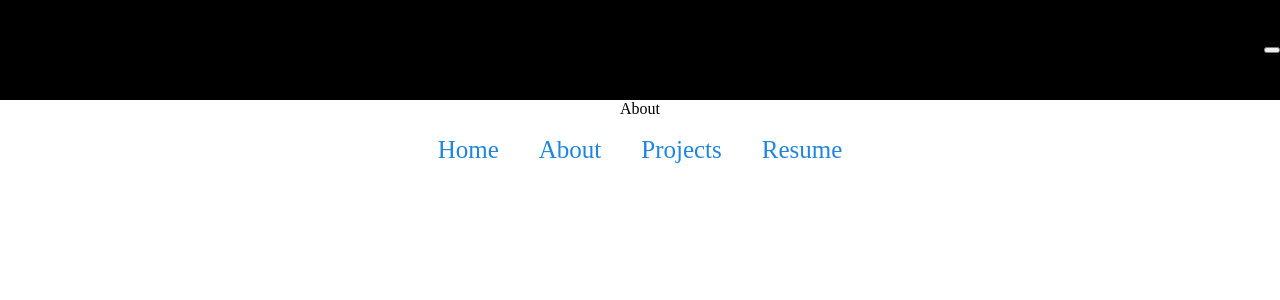
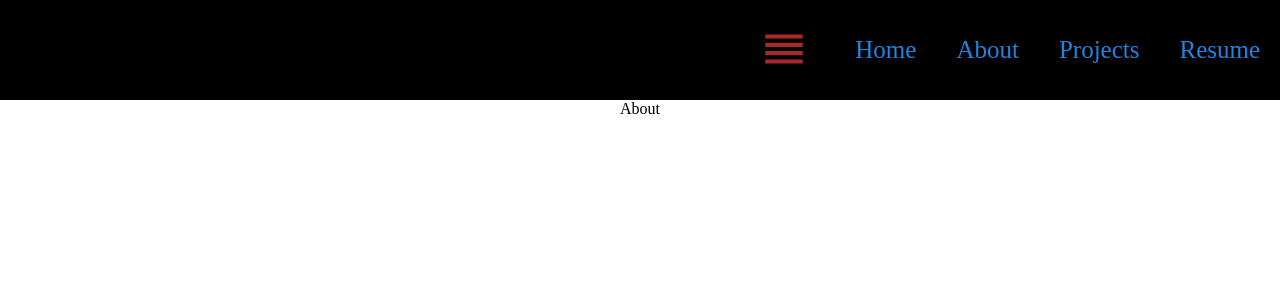
Before and after one commit to ozqr20/React-Portfolio, a React (Create React App) app: page /about in a window 1280 px wide. Shown: the top 300 px of the page. Built offline with nearby package versions, Linux system fonts and the light colour scheme.

Commit message:
cs navigation and icon button

```diff
--- a/src/components/Navigation.js
+++ b/src/components/Navigation.js
@@ -1,20 +1,23 @@
 import React from 'react';
 import { Link } from "react-router-dom";
 import "../styles/Navigation.css"
+import Icon from "@material-ui/icons/Reorder"
 
-export default function Navigation() {
+
+function Navigation() {
   return (
     <div className='nav'>
+      <div className='links'>
       <div className='navButton'>
-        <button></button>
+        <button> <Icon></Icon> </button>
       </div>
-      <div className='links'>
-        <Link to="/">Home</Link>
-        <Link to="/about">About</Link>
-        <Link to="/projects">Projects</Link>
-        <Link to="/resume">Resume</Link>
-
+        <Link to="/"> Home</Link>
+        <Link to="/about"> About</Link>
+        <Link to="/projects"> Projects</Link>
+        <Link to="/resume"> Resume</Link>
       </div>
     </div>
-  )
+  );
 }
+
+export default Navigation;
--- a/src/pages/About.js
+++ b/src/pages/About.js
@@ -1,7 +1,9 @@
 import React from 'react'
 
-export default function About() {
+function About() {
   return (
     <div>About</div>
   )
 }
+
+export default About;
--- a/src/pages/Home.js
+++ b/src/pages/Home.js
@@ -1,7 +1,9 @@
 import React from 'react'
 
-export default function Home() {
+function Home() {
   return (
     <div>Home</div>
   )
 }
+
+export default Home;
--- a/src/pages/Projects.js
+++ b/src/pages/Projects.js
@@ -1,7 +1,9 @@
 import React from 'react'
 
-export default function Projects() {
+function Projects() {
   return (
     <div>Projects</div>
   )
 }
+
+export default Projects;
--- a/src/pages/Resume.js
+++ b/src/pages/Resume.js
@@ -1,7 +1,9 @@
 import React from 'react'
 
-export default function Resume() {
+function Resume() {
   return (
     <div>Resume</div>
   )
 }
+
+export default Resume;
--- a/src/styles/Navigation.css
+++ b/src/styles/Navigation.css
@@ -18,6 +18,32 @@
     justify-content: flex-end;
 }
 
+.navButton svg {
+    font-size: 50px;
+}
+
+.navButton button {
+    margin-right: 20px;
+    background-color: transparent;
+    border: none;
+    color: brown;
+    cursor: pointer;
+}
+
+#open {
+    height: 100vh;
+}
+
+#open a {
+    width: 100%;
+    text-align: center;
+}
+
+#open .links {
+    flex-direction: column;
+    justify-content: flex-start;
+    margin-top: 100px;
+}
 .links {
     width: 100%;
     height: 100%;
@@ -37,10 +63,21 @@
     .navButton{
         display: flex;
     }
+    #close a {
+        display: none;
+    }
 }
 
 @media only screen and(min-width: 600px){
     .navButton {
         display: none;
     }
+
+    #open {
+        height: 100px;
+    }
+
+    #open .links {
+        flex-direction: row;
+    }
 }
```
